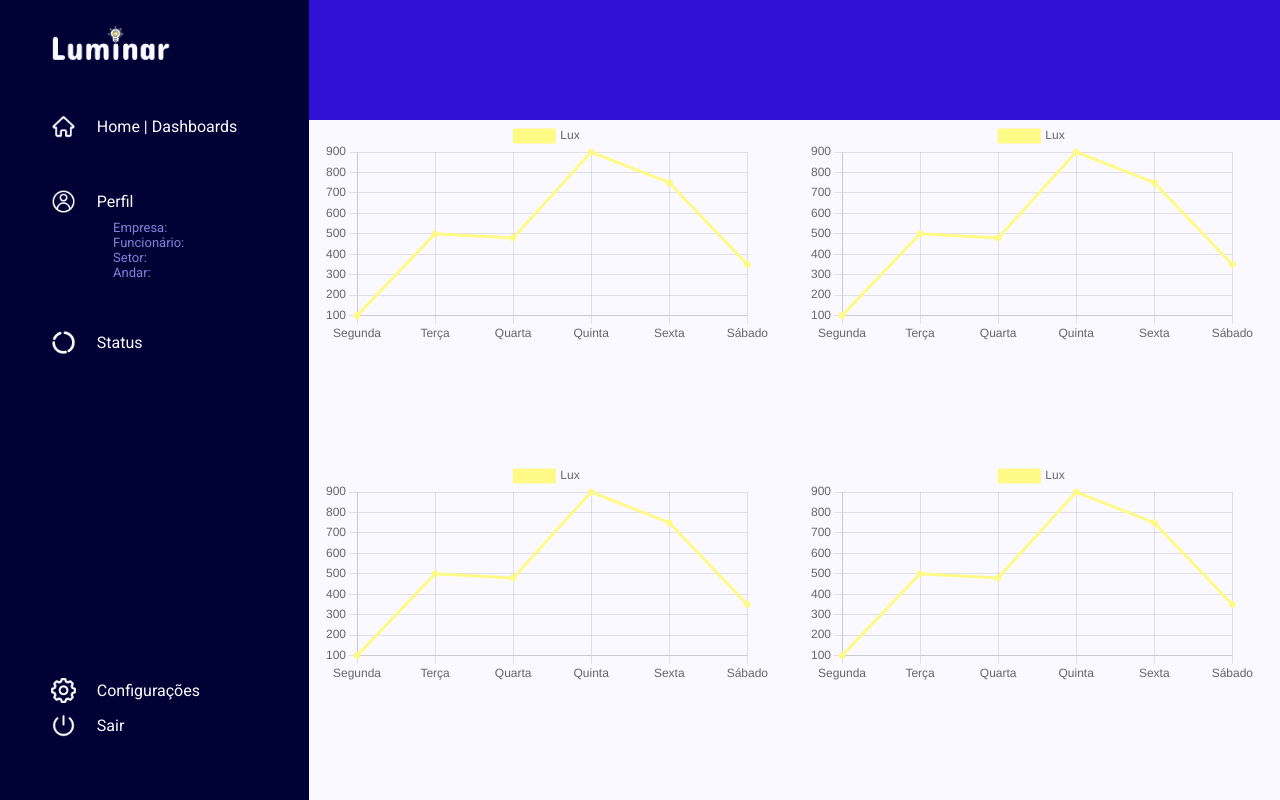
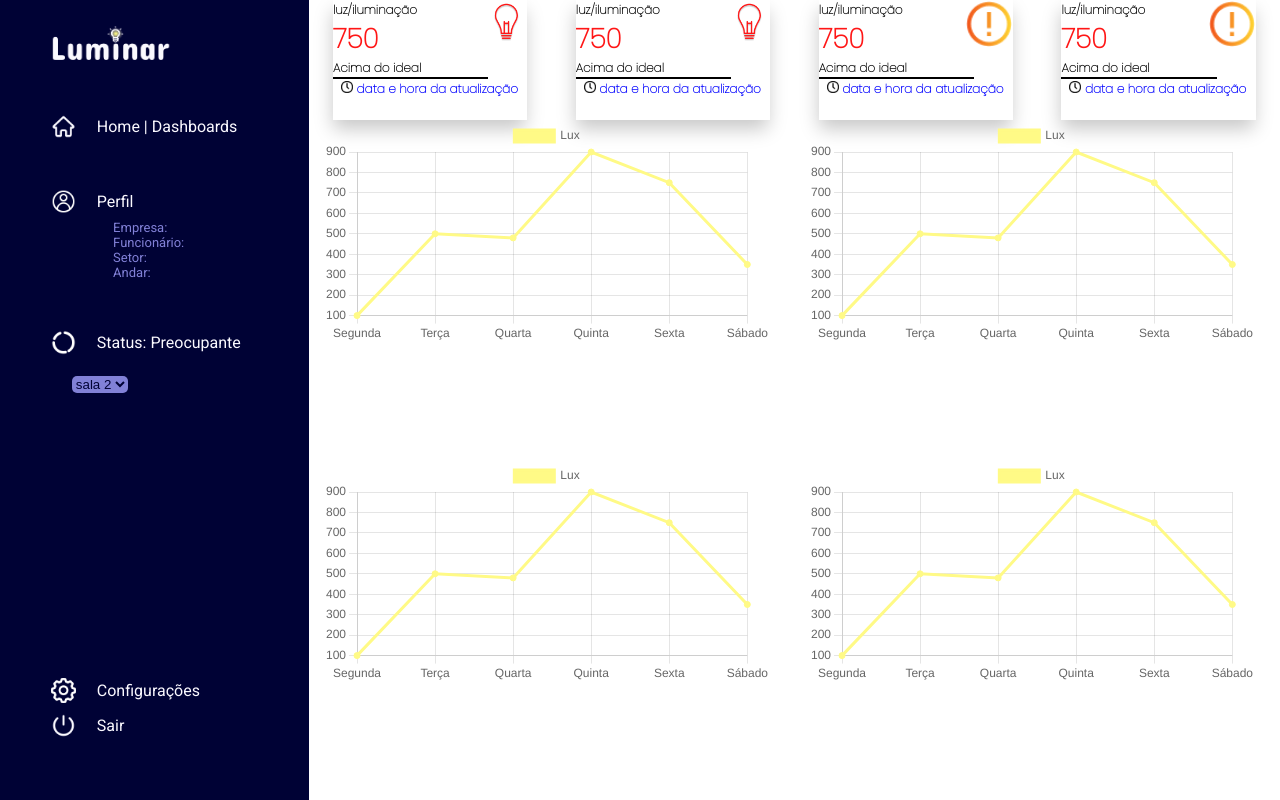
Before and after one commit to Projeto-Luminar/site-institucional, a plain HTML site: page Tela_dashboard_Bianca/dashboard.html in a window 1280 px wide. Drawn offline with nearby package versions, Linux system fonts and the light colour scheme.

Commit message:
subindo as kpis e as estilizando

```diff
--- a/Tela_dashboard_Bianca/dashboard.html
+++ b/Tela_dashboard_Bianca/dashboard.html
@@ -19,7 +19,7 @@
             <div class="home-item-menu">
                 <a href="#">
                     <img src="./assets/botao-de-inicio.png" alt="Item Home do menu" width="25px">
-                    <p>Home | Dashboards</p>
+                    <p> Home | Dashboards</p>
                 </a>
             </div>
             <div class="perfil-item-menu">
@@ -37,9 +37,16 @@
             <div class="status-item-menu">
                 <a href="">
                     <img src="./assets/status.png" alt="Item Status do menu" width="25px">
-                    <p>Status</p>
+                    <p>Status</p>: Preocupante <br>
                 </a>
+                <select name="locais" class="select" id="local">
+                  <option value="">sala 2</option>
+                  <option value="">sala 3</option>
+                  <option value="">sala 4</option>
+                  <option value="">sala 5</option>
+                </select>
             </div>
+
         </div>
         <div class="importante-menu">
             <div class="config-item-menu">
@@ -57,7 +64,32 @@
         </div>
     </div>
     <div class="dashboards">
-        <div class="kpis"></div>
+        <div class="kpis">
+          <div class="kpi"><span>luz/iluminação</span>
+            <img src="assets/lampada.png" class="lampada" alt="">
+            <h1>750</h1>
+            <h5 class="kpitexto">Acima do ideal</h5>
+                 <span class="texto_relogio"><img style="height:12px;" src="assets/relogio.png" alt=""> data e hora da atualização</span>
+          </div>
+          <div class="kpi"><span>luz/iluminação</span>
+          <img src="assets/lampada.png" class="lampada" alt="">
+            <h1>750</h1>
+            <h5 class="kpitexto">Acima do ideal</h5>
+                 <span class="texto_relogio"><img style="height:12px;" src="assets/relogio.png " alt=""> data e hora da atualização</span>
+          </div>
+          <div class="kpi"><span>luz/iluminação</span>
+             <img src="assets/alerta.png" class="lampada" alt="">
+            <h1>750</h1>
+            <h5 class="kpitexto">Acima do ideal</h5>
+                 <span class="texto_relogio"><img style="height:12px;" src="assets/relogio.png" alt=""> data e hora da atualização</span>
+          </div>
+          <div class="kpi"><span>luz/iluminação</span>
+             <img src="assets/alerta.png" class="lampada" alt="">
+            <h1>750</h1>
+            <h5 class="kpitexto">Acima do ideal</h5>
+                 <span class="texto_relogio"><img style="height:12px;" src="assets/relogio.png" alt=""> data e hora da atualização</span>
+          </div>
+        </div>
         <div class="graficos">
             <div class="div_chart01">
                 <div class="chart01">
--- a/Tela_dashboard_Bianca/estilo_dashboard.css
+++ b/Tela_dashboard_Bianca/estilo_dashboard.css
@@ -1,7 +1,8 @@
 /* font-family: 'Concert One', cursive;
     font-family: 'Roboto', sans-serif; */
+
     @import url('https://fonts.googleapis.com/css2?family=Concert+One&family=Roboto:ital,wght@0,100;0,300;0,400;0,500;0,700;0,900;1,100;1,300;1,400;1,500;1,700;1,900&display=swap%27');
-
+    @import url('https://fonts.googleapis.com/css2?family=Poppins:wght@100&family=Roboto&display=swap');
     * {
       margin: 0;
       padding: 0;
@@ -14,6 +15,7 @@
         height: 100%;
         width: 100%;
         position: fixed;
+
     }
 
     .menu-dashboard{
@@ -79,6 +81,13 @@
     .importante-menu a p:hover{
         font-weight: bold;
     }
+    .select{
+       margin: 10%;
+       color: #000235;
+       border: none;
+       border-radius: 5px;
+       background-color:#8181D7
+    }
 
     .dashboards{
         width: 80%;
@@ -86,12 +95,58 @@
     }
 
     .kpis{
-        background: #3211d7;
+
         height: 15%;
+        display: flex;
+        justify-content: space-around;
     }
+    .kpi{
+        width: 20%;
+        height: 100%;
+        box-shadow: -1px 10px 18px -1px rgba(0,0,0,0.22);
+        -webkit-box-shadow: -1px 10px 18px -1px rgba(0,0,0,0.22);
+        -moz-box-shadow: -1px 10px 18px -1px rgba(0,0,0,0.22);
+
+    }
+    .kpi .lampada{
+            height: 40%;
+      float: right;
+    }
+    .kpi span{
+        width: 80%;
+        font-size: 12px;
+        font-family: 'poppins';
+        font-weight: bold;
+    }
+    .kpi h1{
+
+        width: 80%;
+        font-size: 27px;
+        color: #FF1616;
+        margin-bottom: 0;
+
+        font-family: 'poppins';
+    }
+    .kpi h5{
+        width: 80%;
+        font-weight:bold;
+        font-size: 12px;
+        border-bottom: solid 2px black;
+        font-family: 'poppins';
+    }
+    .texto_relogio{
+
+       margin-left: 8px ;
+       color:blue ;
+       font-family: 'Roboto';
+
+    }
+    .texto_relogio img{
+          height: 12px;
+     }
 
     .graficos{
-        background-color: #FAF9FF;
+
         height: 85%;
         display: flex;
         flex-direction: column;
```
Also changed, not shown: Tela_dashboard_Bianca/assets/alerta.png (added), Tela_dashboard_Bianca/assets/lampada.png (added), Tela_dashboard_Bianca/assets/relogio.png (added).
